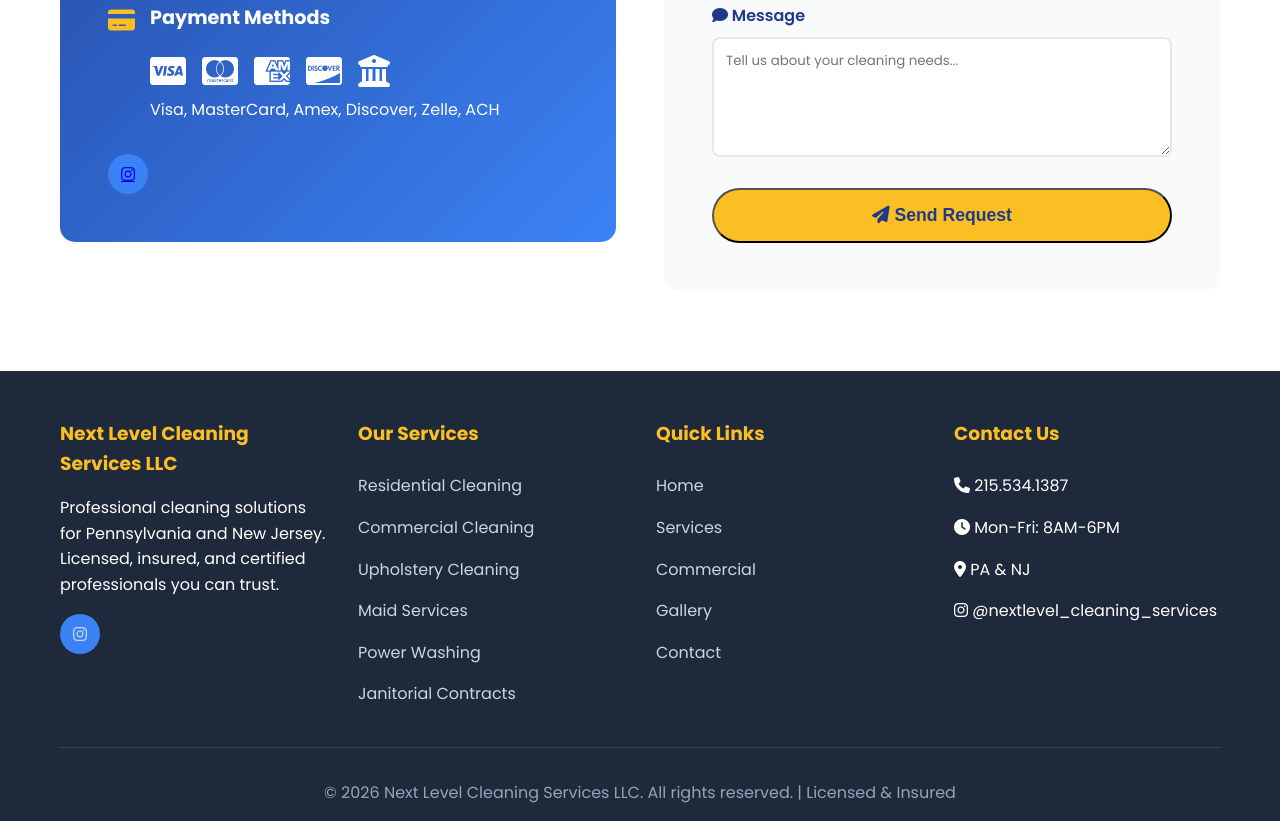
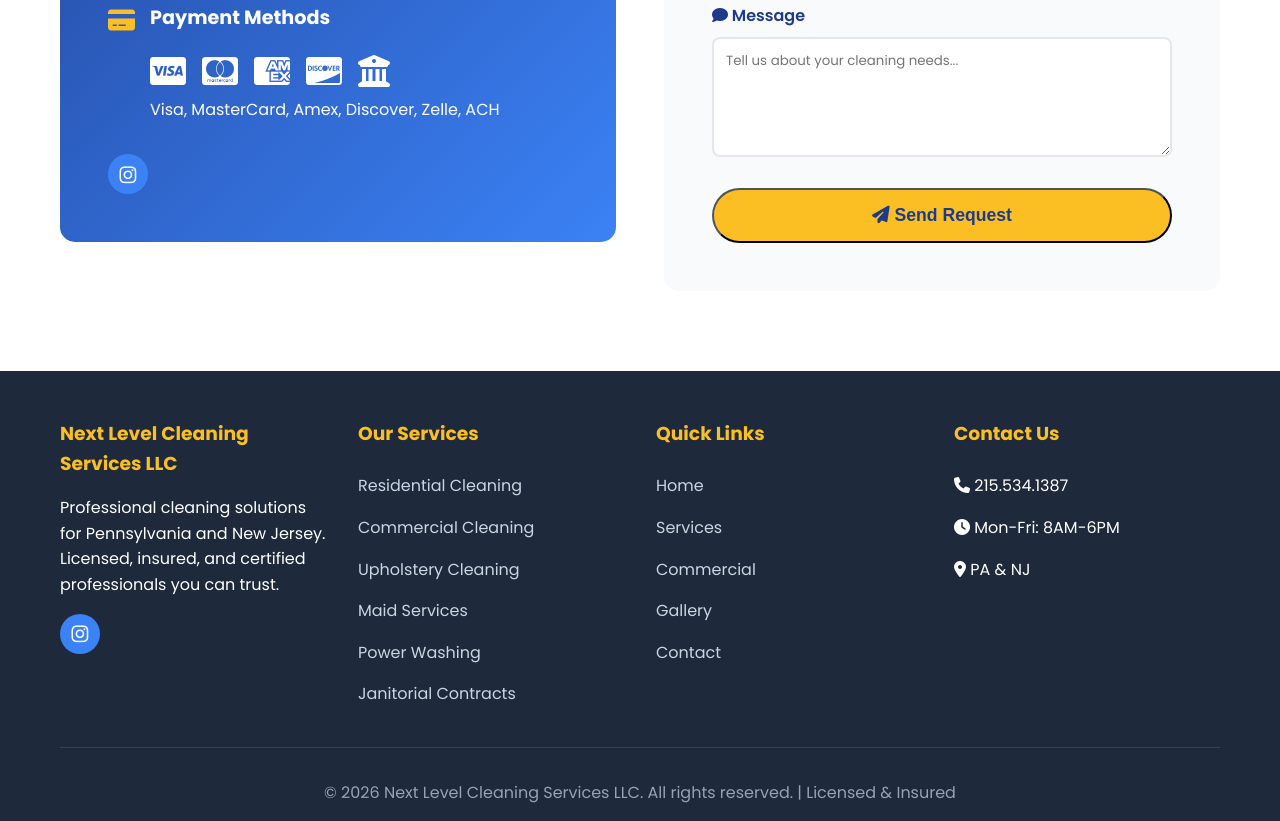
Before and after one commit to jordansalagala21/nextlevelcleaningservices, a plain HTML site: page index.html in a window 1280 px wide. Shown: the part 5691-6512 px from the top of the page. Drawn offline with Linux system fonts and the light colour scheme.

Commit message:
UI changes and also fixed IG button

```diff
--- a/index.html
+++ b/index.html
@@ -565,11 +565,22 @@
             align-items: center;
             justify-content: center;
             transition: all 0.3s;
+            color: white;
+            text-decoration: none;
+        }
+
+        .social-links a i {
+            color: white;
+            font-size: 1.2rem;
         }
 
         .social-links a:hover {
             background: #fbbf24;
             transform: translateY(-3px);
+        }
+
+        .social-links a:hover i {
+            color: #1e3a8a;
         }
 
         .footer-bottom {
@@ -1670,7 +1681,6 @@
                         <li><i class="fas fa-phone"></i> 215.534.1387</li>
                         <li><i class="fas fa-clock"></i> Mon-Fri: 8AM-6PM</li>
                         <li><i class="fas fa-map-marker-alt"></i> PA & NJ</li>
-                        <li><i class="fab fa-instagram"></i> @nextlevel_cleaning_services</li>
                     </ul>
                 </div>
             </div>
```
